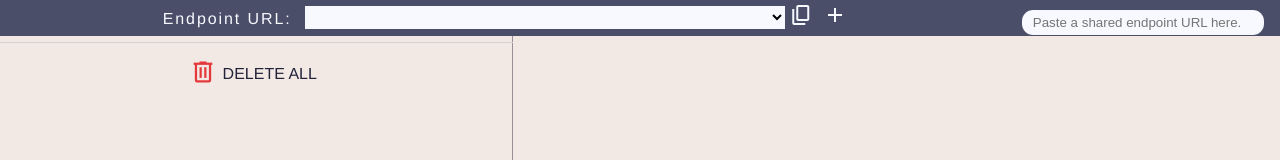
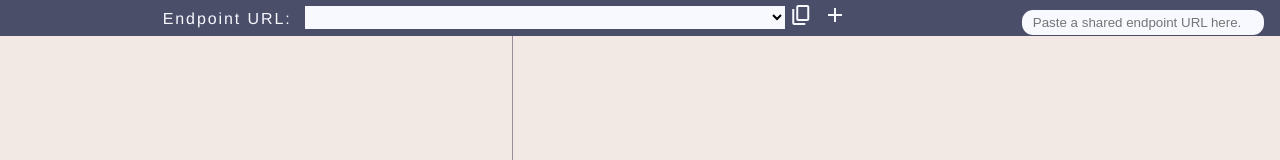
Before and after one commit to 2401-Team-6/request-bin-frontend, a React (Vite) app: page / in a window 1280 px wide. Shown: the top 160 px of the page. Built offline with nearby package versions, Linux system fonts and the light colour scheme.

Commit message:
Fixed delete all condition

```diff
--- a/src/components/Sidebar.jsx
+++ b/src/components/Sidebar.jsx
@@ -68,7 +68,7 @@ const Sidebar = ({ requests, handleSidebarClick, handleDeleteAll, handleDeleteRe
     partitioned[partitioned.length - 1].push(sorted[i])
   }
 
-  if (requests.length > 0 || !selectedEP.id ) {
+  if (requests.length > 0 || Object.keys(selectedEP).length === 0) {
     return (
       <div id="sidebar">
         <table id="sidebar-table">
@@ -89,7 +89,7 @@ const Sidebar = ({ requests, handleSidebarClick, handleDeleteAll, handleDeleteRe
           }
           </tbody>
         </table>
-        <DeleteAllButton onClick={handleDeleteAll}/>
+        {Object.keys(selectedEP).length > 0 && <DeleteAllButton onClick={handleDeleteAll}/>}
       </div>
     )
   } else {
```
